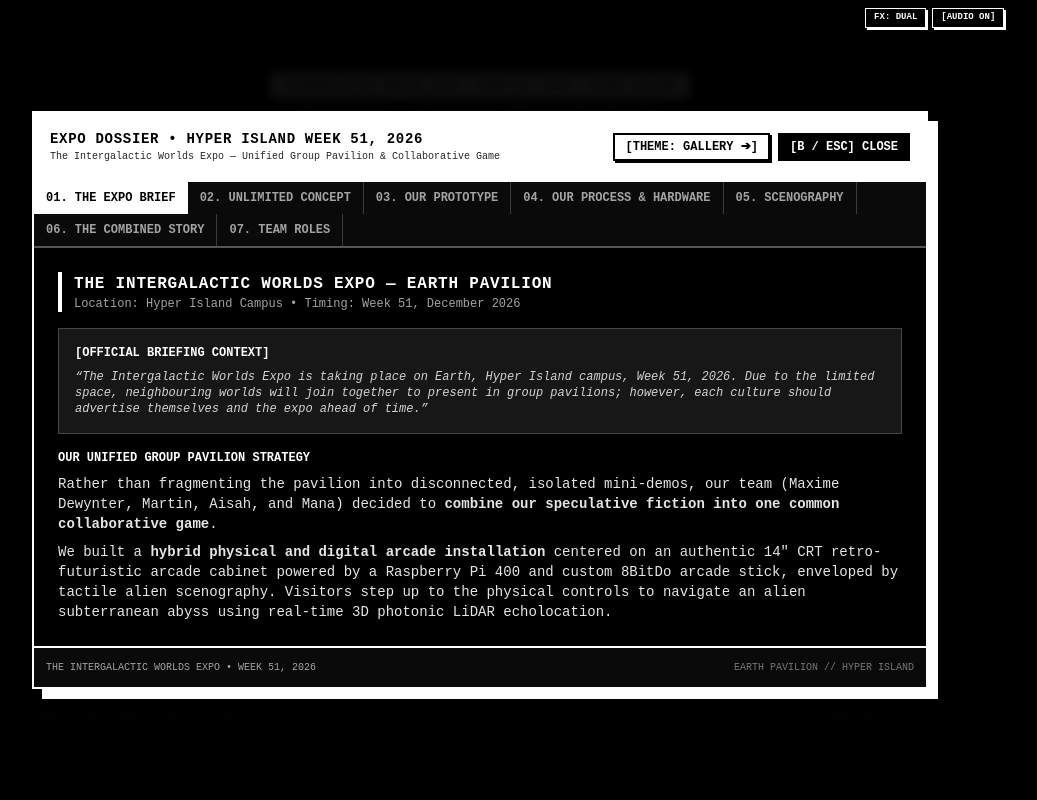
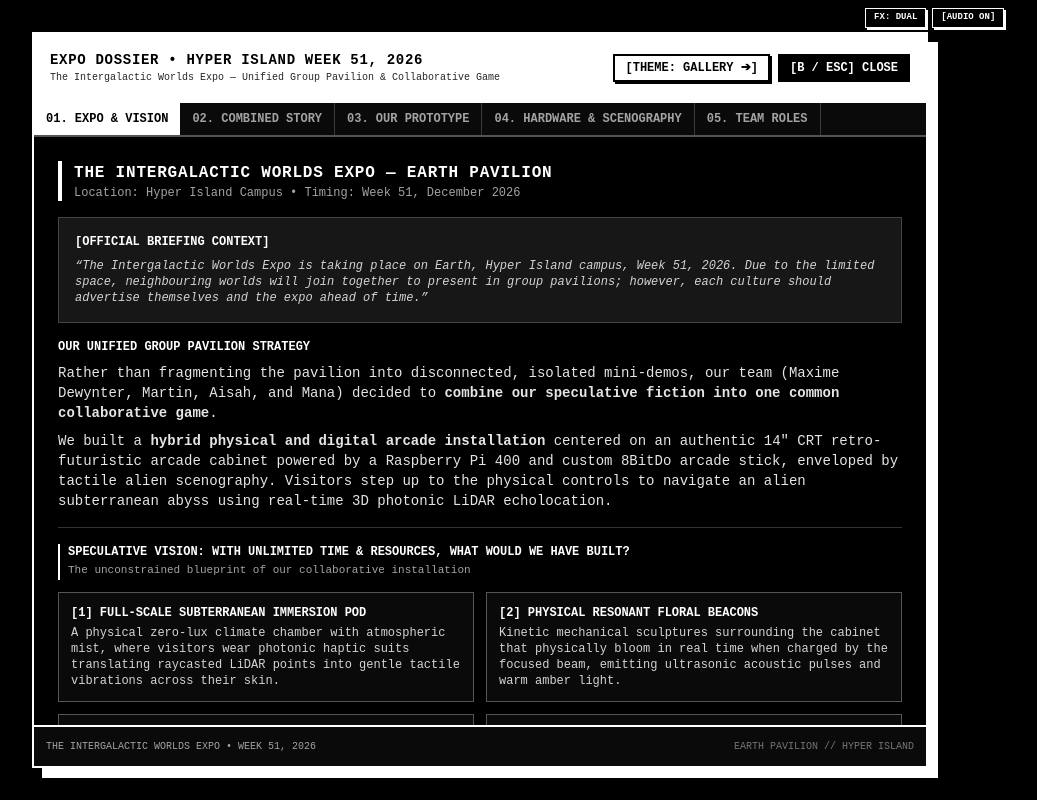
Before and after one commit to maxlearns2code/exo-cultures, a Next.js app: page / in a window 1280 px wide. Both pictures are taken after a click on the button "WHAT WE DID". Shown: the whole page, without its empty margins (160-1197 px from the left). Built offline with nearby package versions, Linux system fonts and the light colour scheme.

Commit message:
refactor: consolidate expo dossier from 7 tabs to 5 focused tabs

```diff
--- a/src/components/organisms/ExpoDossierModal.tsx
+++ b/src/components/organisms/ExpoDossierModal.tsx
@@ -10,7 +10,7 @@ interface ExpoDossierModalProps {
   onToggleHubDesign?: () => void;
 }
 
-type DossierTab = "expo" | "unlimited" | "prototype" | "tech" | "team" | "scenography" | "story";
+type DossierTab = "vision" | "story" | "prototype" | "tech" | "team";
 
 export function ExpoDossierModal({
   isOpen,
@@ -18,7 +18,7 @@ export function ExpoDossierModal({
   hubDesign,
   onToggleHubDesign,
 }: ExpoDossierModalProps) {
-  const [activeTab, setActiveTab] = useState<DossierTab>("expo");
+  const [activeTab, setActiveTab] = useState<DossierTab>("vision");
 
   if (!isOpen) return null;
 
@@ -125,22 +125,21 @@ export function ExpoDossierModal({
             <button
               onClick={onClose}
               className={`flex items-center gap-1 px-2.5 py-1 transition-all cursor-pointer ${themeStyles.closeButton}`}
+              title="Close [B / ESC]"
             >
               <span>[B / ESC] CLOSE</span>
             </button>
           </div>
         </div>
 
-        {/* Tab Navigation */}
+        {/* Tab Navigation: 5 Distinct Focused Tabs */}
         <div className={`flex flex-wrap text-[10px] md:text-xs ${themeStyles.tabBar}`}>
           {[
-            { id: "expo", label: "01. THE EXPO BRIEF" },
-            { id: "unlimited", label: "02. UNLIMITED CONCEPT" },
+            { id: "vision", label: "01. EXPO & VISION" },
+            { id: "story", label: "02. COMBINED STORY" },
             { id: "prototype", label: "03. OUR PROTOTYPE" },
-            { id: "tech", label: "04. OUR PROCESS & HARDWARE" },
-            { id: "scenography", label: "05. SCENOGRAPHY" },
-            { id: "story", label: "06. THE COMBINED STORY" },
-            { id: "team", label: "07. TEAM ROLES" },
+            { id: "tech", label: "04. HARDWARE & SCENOGRAPHY" },
+            { id: "team", label: "05. TEAM ROLES" },
           ].map((tab) => (
             <button
               key={tab.id}
@@ -158,8 +157,8 @@ export function ExpoDossierModal({
 
         {/* Tab Content Body (Scrollable) */}
         <div className="flex-1 overflow-y-auto p-4 md:p-6 space-y-6 text-xs md:text-sm leading-relaxed text-neutral-200">
-          {/* TAB 1: THE EXPO BRIEF */}
-          {activeTab === "expo" && (
+          {/* TAB 1: EXPO & SPECULATIVE VISION */}
+          {activeTab === "vision" && (
             <div className="space-y-4">
               <div className={`${themeStyles.contentBorder} pl-3`}>
                 <h3 className="text-base font-bold text-white uppercase tracking-wider">
@@ -194,59 +193,111 @@ export function ExpoDossierModal({
                   using real-time 3D photonic LiDAR echolocation.
                 </p>
               </div>
+
+              <div className="border-t border-white/20 pt-4 space-y-3">
+                <div className="border-l-2 border-white pl-2">
+                  <h4 className="text-xs font-bold text-white uppercase">
+                    Speculative Vision: With Unlimited Time &amp; Resources, What Would We Have Built?
+                  </h4>
+                  <p className="text-[11px] text-neutral-400">
+                    The unconstrained blueprint of our collaborative installation
+                  </p>
+                </div>
+
+                <div className="grid grid-cols-1 md:grid-cols-2 gap-3">
+                  <div className="p-3 bg-neutral-950 border border-white/30 space-y-1">
+                    <h5 className="font-bold text-white text-xs uppercase">
+                      [1] Full-Scale Subterranean Immersion Pod
+                    </h5>
+                    <p className="text-xs text-neutral-300">
+                      A physical zero-lux climate chamber with atmospheric mist, where visitors wear photonic haptic suits translating raycasted LiDAR points into gentle tactile vibrations across their skin.
+                    </p>
+                  </div>
+
+                  <div className="p-3 bg-neutral-950 border border-white/30 space-y-1">
+                    <h5 className="font-bold text-white text-xs uppercase">
+                      [2] Physical Resonant Floral Beacons
+                    </h5>
+                    <p className="text-xs text-neutral-300">
+                      Kinetic mechanical sculptures surrounding the cabinet that physically bloom in real time when charged by the focused beam, emitting ultrasonic acoustic pulses and warm amber light.
+                    </p>
+                  </div>
+
+                  <div className="p-3 bg-neutral-950 border border-white/30 space-y-1">
+                    <h5 className="font-bold text-white text-xs uppercase">
+                      [3] Volumetric 3D Laser Echolocation Tank
+                    </h5>
+                    <p className="text-xs text-neutral-300">
+                      A 360-degree holographic glass sphere projecting 220,000 real-time LiDAR particles floating in mid-air, allowing onlookers to watch the cavern illuminate from every angle.
+                    </p>
+                  </div>
+
+                  <div className="p-3 bg-neutral-950 border border-white/30 space-y-1">
+                    <h5 className="font-bold text-white text-xs uppercase">
+                      [4] Bioluminescent Spore Defense Grid
+                    </h5>
+                    <p className="text-xs text-neutral-300">
+                      Chilled nitrogen tubes venting aerosol vapors when viral spores approach, challenging players to defend the resonant ecosystem across physical and digital space.
+                    </p>
+                  </div>
+                </div>
+              </div>
             </div>
           )}
 
-          {/* TAB 2: UNLIMITED CONCEPT */}
-          {activeTab === "unlimited" && (
+          {/* TAB 2: THE COMBINED STORY */}
+          {activeTab === "story" && (
             <div className="space-y-4">
               <div className={`${themeStyles.contentBorder} pl-3`}>
                 <h3 className="text-base font-bold text-white uppercase tracking-wider">
-                  Question 1: With Unlimited Time &amp; Resources, What Would We Have Built?
+                  The Combined Story: Four Worlds, One Journey
                 </h3>
                 <p className="text-xs text-neutral-400">
-                  The Speculative Vision of the Unified Pavilion
+                  Narrative Fusion of Maxime, Martin, Aisah &amp; Mana
                 </p>
               </div>
 
-              <div className="grid grid-cols-1 md:grid-cols-2 gap-4">
-                <div className="p-4 bg-neutral-950 border border-white/30 space-y-2">
-                  <h4 className="font-bold text-white text-xs uppercase">
-                    [1] Full-Scale Subterranean Immersion Pod
-                  </h4>
-                  <p className="text-xs text-neutral-300">
-                    A physical sensory chamber maintaining a zero-lux subterranean atmosphere with micro-climate mist,
-                    where visitors wear photonic haptic feedback suits translating raycasted LiDAR points into gentle tactile vibrations across their skin.
-                  </p>
+              <div className="grid grid-cols-1 md:grid-cols-3 gap-4">
+                <div className="md:col-span-1 flex flex-col items-center">
+                  <div className="relative w-full aspect-square border-2 border-white overflow-hidden shadow-[6px_6px_0px_#ffffff] mb-2 bg-black p-3 font-mono flex flex-col justify-between select-none">
+                    <div className="flex justify-between items-start border-b border-white/40 pb-1">
+                      <span className="text-[8px] font-bold text-neutral-400">EXO-CULTURES 2026</span>
+                      <span className="text-[8px] bg-white text-black px-1 font-bold">SCHEMATIC</span>
+                    </div>
+                    <div className="text-center py-2 space-y-1">
+                      <div className="text-[11px] font-black tracking-widest text-white uppercase">ECHOES IN THE DARK</div>
+                      <div className="text-[7px] text-neutral-400">3D LIDAR • RAYCASTING ENGINE</div>
+                      <div className="text-[9px] text-white/80 tracking-widest pt-1 font-bold">☲ 0x45 ⋔ ⎎ ▲</div>
+                    </div>
+                    <div className="border-t border-white/40 pt-1 text-[7px] text-neutral-400 flex justify-between">
+                      <span>RIGEL-VII SUB-ABYSS</span>
+                      <span>4 CREATORS • 1 WORLD</span>
+                    </div>
+                  </div>
+                  <span className="text-[10px] text-neutral-400 uppercase font-bold text-center">
+                    Typographic Exhibition Diagram
+                  </span>
                 </div>
 
-                <div className="p-4 bg-neutral-950 border border-white/30 space-y-2">
-                  <h4 className="font-bold text-white text-xs uppercase">
-                    [2] Physical Resonant Floral Beacons
-                  </h4>
-                  <p className="text-xs text-neutral-300">
-                    Kinetic mechanical sculptures surrounding the cabinet that physically bloom in real time when charged by the player&apos;s focused beam,
-                    emitting ultrasonic acoustic frequencies and warm amber warmth.
+                <div className="md:col-span-2 space-y-3 bg-neutral-950 p-4 border border-white/30 text-xs">
+                  <div className="font-bold text-white uppercase border-b border-white/20 pb-1">
+                    How We Merged Our Four Real Concepts &amp; Letters of Intent
+                  </div>
+                  <p className="text-neutral-300">
+                    <strong>1. Life Beneath the Ice &amp; Light Wave Communication (Maxime &mdash; &ldquo;Chromatic Symbiosis&rdquo;):</strong>
+                    Set on a rocky moon of Saturn where zero sunlight penetrates the thick frozen crust. Beings communicate and navigate by projecting colored light waves and heat energy. A father guides his twin sons to discover living warm forms that unlock a swirling portal to our collaborative world.
                   </p>
-                </div>
-
-                <div className="p-4 bg-neutral-950 border border-white/30 space-y-2">
-                  <h4 className="font-bold text-white text-xs uppercase">
-                    [3] Volumetric 3D Laser Echolocation Tank
-                  </h4>
-                  <p className="text-xs text-neutral-300">
-                    A 360-degree holographic glass sphere projecting 220,000 real-time LiDAR particles floating in mid-air,
-                    allowing onlookers outside the cabinet to watch the player illuminate the pitch-black cavern from every angle.
+                  <p className="text-neutral-300">
+                    <strong>2. 3D LiDAR, Astronomy &amp; Floral Mate-Summoning (Martin &mdash; &ldquo;Ørgäæ&rdquo;):</strong>
+                    Orbiting a binary star system in the Andromeda Galaxy with 4D spatial perception. To reproduce and communicate across the void, beings interact with rare resonant flowers that pulse, sing, and dance, mapped through 3D photonic LiDAR echolocation scans.
                   </p>
-                </div>
-
-                <div className="p-4 bg-neutral-950 border border-white/30 space-y-2">
-                  <h4 className="font-bold text-white text-xs uppercase">
-                    [4] Bioluminescent Spore Defense Grid
-                  </h4>
-                  <p className="text-xs text-neutral-300">
-                    Chilled nitrogen tubes venting synthetic aerosol vapors when viral spores approach, challenging players to defend
-                    the resonant ecosystem across both physical and digital space.
+                  <p className="text-neutral-300">
+                    <strong>3. The Mycelium Forest &amp; The Silent Hill (Aisah &mdash; &ldquo;Cutting Exchange&rdquo;):</strong>
+                    A vast moss forest operating as one interconnected consciousness like fungal mycelium. An invasive virus weakens the network, severing senses (&ldquo;We used to hear the hill from here&rdquo;). Survival depends on passing rare virus-eating root cuttings hand-to-hand at the communal gathering.
+                  </p>
+                  <p className="text-neutral-300">
+                    <strong>4. The Non-Digital Society (Mana &mdash; &ldquo;Wanna Go To A Better Planet? // NewLife&rdquo;):</strong>
+                    A provocative satire questioning digital overload, artificial intelligence, and capitalist power. It envisions an organic existence stripped of screens, mirrors, and technology, proving that tactile, physical community and love prevail over darkness.
                   </p>
                 </div>
               </div>
@@ -306,18 +357,19 @@ export function ExpoDossierModal({
             </div>
           )}
 
-          {/* TAB 4: OUR PROCESS & HARDWARE */}
+          {/* TAB 4: HARDWARE & SCENOGRAPHY */}
           {activeTab === "tech" && (
             <div className="space-y-4">
               <div className={`${themeStyles.contentBorder} pl-3`}>
                 <h3 className="text-base font-bold text-white uppercase tracking-wider">
-                  Our Process: Hardware Choices &amp; Technical Architecture
+                  Hardware Choices, Technical Architecture &amp; Scenography
                 </h3>
                 <p className="text-xs text-neutral-400">
-                  Why We Chose 15kHz CRT, Raspberry Pi 400, 8BitDo &amp; Next.js + Three.js
+                  Engineering the 15kHz CRT Machine &amp; Gallery Booth Installation
                 </p>
               </div>
 
+              {/* Technical Rationale */}
               <div className="space-y-3">
                 <div className="p-3 bg-neutral-900 border-l-2 border-white">
                   <div className="font-bold text-white text-xs uppercase mb-1">Why 14&quot; Analog RGB CRT TV (15kHz SCART)?</div>
@@ -342,39 +394,24 @@ export function ExpoDossierModal({
                     Three.js provides high-performance 220,000-point dynamic buffer geometries, while procedural Web Audio guarantees 100% offline audio with zero audio file load lag.
                   </p>
                 </div>
+              </div>
 
-                <div className="p-3 bg-neutral-900 border-l-2 border-white">
-                  <div className="font-bold text-white text-xs uppercase mb-1">Universal Arcade &amp; Keyboard Controls</div>
-                  <p className="text-xs text-neutral-300">
-                    Dual input architecture: physical arcade stick mapped via Gamepad API (`useArcadeInput`), alongside standard keyboard WASD and mouse PointerLock for desktop visitors.
+              {/* Physical Scenography */}
+              <div className="border-t border-white/20 pt-4 space-y-3">
+                <div className="border-l-2 border-white pl-2">
+                  <h4 className="text-xs font-bold text-white uppercase">
+                    Physical Scenography: Building the Scene Around the CRT
+                  </h4>
+                  <p className="text-[11px] text-neutral-400">
+                    Bridging the physical gallery space and the digital void
                   </p>
                 </div>
-              </div>
-            </div>
-          )}
-
-          {/* TAB 5: SCENOGRAPHY */}
-          {activeTab === "scenography" && (
-            <div className="space-y-4">
-              <div className={`${themeStyles.contentBorder} pl-3`}>
-                <h3 className="text-base font-bold text-white uppercase tracking-wider">
-                  Physical Scenography: Building the Scene Around the CRT
-                </h3>
-                <p className="text-xs text-neutral-400">
-                  Gallery Booth Setup at Hyper Island Week 51
-                </p>
-              </div>
-
-              <div className="space-y-3">
-                <p className="text-xs text-neutral-300">
-                  The physical installation bridges the gap between digital screen and reality:
-                </p>
 
                 <div className="grid grid-cols-1 md:grid-cols-2 gap-3 text-xs">
                   <div className="p-3 bg-neutral-950 border border-white/20">
                     <div className="font-bold text-white mb-1 uppercase">1. Black Bedrock &amp; Preserved Moss Base</div>
                     <p className="text-neutral-400">
-                      The wooden podium supporting the 14&quot; CRT monitor is wrapped in textured matte black fabric, covered with volcanic rock fragments and preserved moss echoing the subterranean bedrock layer.
+                      The podium supporting the 14&quot; CRT monitor is wrapped in textured matte black fabric, covered with volcanic rock fragments and preserved moss echoing the subterranean layer.
                     </p>
                   </div>
 
@@ -403,66 +440,7 @@ export function ExpoDossierModal({
             </div>
           )}
 
-          {/* TAB 6: THE COMBINED STORY */}
-          {activeTab === "story" && (
-            <div className="space-y-4">
-              <div className={`${themeStyles.contentBorder} pl-3`}>
-                <h3 className="text-base font-bold text-white uppercase tracking-wider">
-                  The Combined Story: Four Worlds, One Journey
-                </h3>
-                <p className="text-xs text-neutral-400">
-                  Narrative Fusion of Maxime, Martin, Aisah &amp; Mana
-                </p>
-              </div>
-
-              <div className="grid grid-cols-1 md:grid-cols-3 gap-4">
-                <div className="md:col-span-1 flex flex-col items-center">
-                  <div className="relative w-full aspect-square border-2 border-white overflow-hidden shadow-[6px_6px_0px_#ffffff] mb-2 bg-black p-3 font-mono flex flex-col justify-between select-none">
-                    <div className="flex justify-between items-start border-b border-white/40 pb-1">
-                      <span className="text-[8px] font-bold text-neutral-400">EXO-CULTURES 2026</span>
-                      <span className="text-[8px] bg-white text-black px-1 font-bold">SCHEMATIC</span>
-                    </div>
-                    <div className="text-center py-2 space-y-1">
-                      <div className="text-[11px] font-black tracking-widest text-white uppercase">ECHOES IN THE DARK</div>
-                      <div className="text-[7px] text-neutral-400">3D LIDAR • RAYCASTING ENGINE</div>
-                      <div className="text-[9px] text-white/80 tracking-widest pt-1 font-bold">☲ 0x45 ⋔ ⎎ ▲</div>
-                    </div>
-                    <div className="border-t border-white/40 pt-1 text-[7px] text-neutral-400 flex justify-between">
-                      <span>RIGEL-VII SUB-ABYSS</span>
-                      <span>4 CREATORS • 1 WORLD</span>
-                    </div>
-                  </div>
-                  <span className="text-[10px] text-neutral-400 uppercase font-bold text-center">
-                    Typographic Exhibition Diagram
-                  </span>
-                </div>
-
-                <div className="md:col-span-2 space-y-3 bg-neutral-950 p-4 border border-white/30 text-xs">
-                  <div className="font-bold text-white uppercase border-b border-white/20 pb-1">
-                    How We Merged Our Four Real Concepts &amp; Letters of Intent
-                  </div>
-                  <p className="text-neutral-300">
-                    <strong>1. Life Beneath the Ice &amp; Light Wave Communication (Maxime &mdash; &ldquo;Chromatic Symbiosis&rdquo;):</strong>
-                    Set on a rocky moon of Saturn where zero sunlight penetrates the thick frozen crust. Beings communicate and navigate by projecting colored light waves and heat energy. A father guides his twin sons to discover living warm forms that unlock a swirling portal to our collaborative world.
-                  </p>
-                  <p className="text-neutral-300">
-                    <strong>2. 3D LiDAR, Astronomy &amp; Floral Mate-Summoning (Martin &mdash; &ldquo;Ørgäæ&rdquo;):</strong>
-                    Orbiting a binary star system in the Andromeda Galaxy with 4D spatial perception. To reproduce and communicate across the void, beings interact with rare resonant flowers that pulse, sing, and dance, mapped through 3D photonic LiDAR echolocation scans.
-                  </p>
-                  <p className="text-neutral-300">
-                    <strong>3. The Mycelium Forest &amp; The Silent Hill (Aisah &mdash; &ldquo;Cutting Exchange&rdquo;):</strong>
-                    A vast moss forest operating as one interconnected consciousness like fungal mycelium. An invasive virus weakens the network, severing senses (&ldquo;We used to hear the hill from here&rdquo;). Survival depends on passing rare virus-eating root cuttings hand-to-hand at the communal gathering.
-                  </p>
-                  <p className="text-neutral-300">
-                    <strong>4. The Non-Digital Society (Mana &mdash; &ldquo;Wanna Go To A Better Planet? // NewLife&rdquo;):</strong>
-                    A provocative satire questioning digital overload, artificial intelligence, and capitalist power. It envisions an organic existence stripped of screens, mirrors, and technology, proving that tactile, physical community and love prevail over darkness.
-                  </p>
-                </div>
-              </div>
-            </div>
-          )}
-
-          {/* TAB 7: TEAM ROLES */}
+          {/* TAB 5: TEAM ROLES */}
           {activeTab === "team" && (
             <div className="space-y-4">
               <div className={`${themeStyles.contentBorder} pl-3`}>
```
